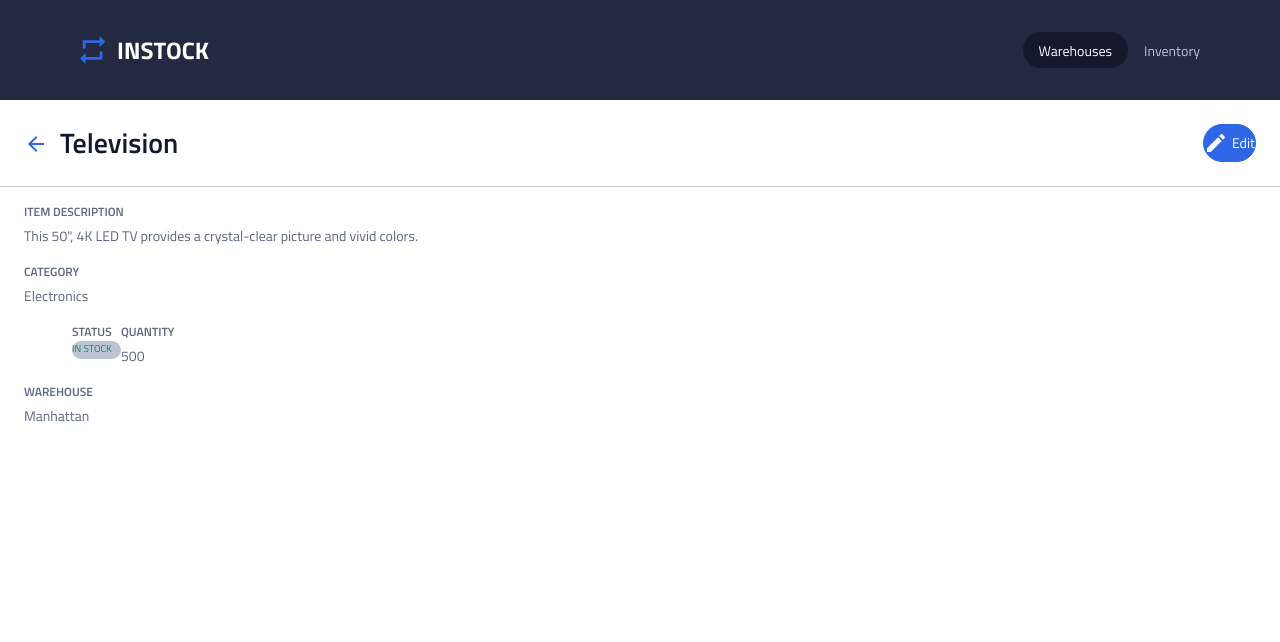
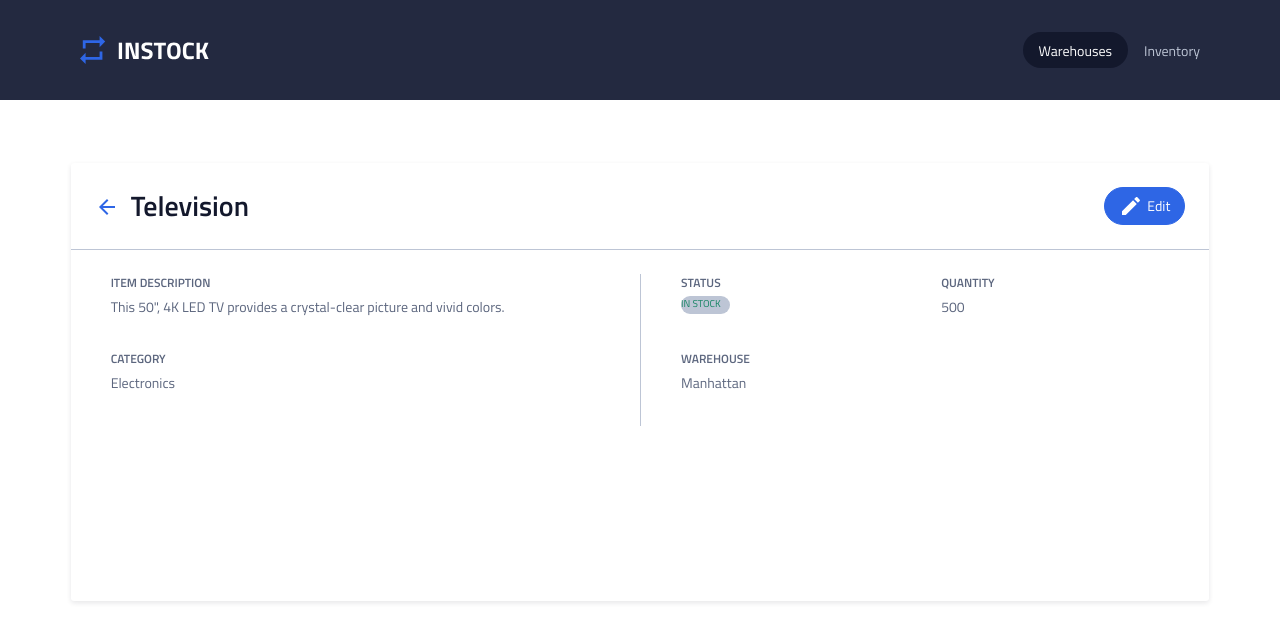
Before and after one commit to vibrentcarey/intstock, a React (Create React App) app in the folder client/: page /inventory-item-details/1 in a window 1280 px wide. Shown: the top 642 px of the page. Built offline with nearby package versions, Linux system fonts and the light colour scheme.

Commit message:
Complete Front-End: Inventory Item Details Component

```diff
--- a/client/src/Button/Button.jsx
+++ b/client/src/Button/Button.jsx
@@ -24,7 +24,7 @@ function Button(props) {
   return (
     <>
       {props.type === "edit" ? (
-        <div className="container" onClick={props.onClick}>
+        <div className="edit-btn-container" onClick={props.onClick}>
           <svg
             width="24"
             height="24"
@@ -37,7 +37,7 @@ function Button(props) {
               fill="#FFF"
             />
           </svg>
-          <span className="container__text">Edit</span>
+          <span className="edit-btn-container__text">Edit</span>
         </div>
       ) : (
         <button type="button" className={btnDesign} onClick={props.onClick}>
--- a/client/src/Button/Button.scss
+++ b/client/src/Button/Button.scss
@@ -105,7 +105,7 @@
   }
 }
 
-.container {
+.edit-btn-container {
   @include flex(center, center, row);
   color: $white;
   background-color: $instock-indigo;
--- a/client/src/components/LabelValue/LabelValue.jsx
+++ b/client/src/components/LabelValue/LabelValue.jsx
@@ -5,12 +5,14 @@ import React from "react";
 
 const LabelValue = (props) => {
   return (
-    <div className="labelvalue-container">
-      <p className="labelvalue-container__label">{props.label}</p>
-      {props.type === "component" ? (
-        <Stock instock={props.value} />
+    <div className="label-value-container">
+      <p className="label-value-container__label">{props.label}</p>
+      {props.type === "stock" ? (
+        <div className="label-value-container__stock">
+          <Stock instock={props.value === "In Stock"} />
+        </div>
       ) : (
-        <p className="labelvalue-container__value">{props.value}</p>
+        <p className="label-value-container__value">{props.value}</p>
       )}
     </div>
   );
--- a/client/src/components/LabelValue/LabelValue.scss
+++ b/client/src/components/LabelValue/LabelValue.scss
@@ -2,8 +2,17 @@
 @use "../../style/partials/typography" as *;
 @use "../../style/partials/mixins" as *;
 
-.labelvalue-container {
+.label-value-container {
   padding-top: 1rem;
+  padding-right: 2rem;
+
+  @include tablet {
+    padding: 0 1.5rem 0 0.5rem;
+  }
+
+  @include desktop {
+    padding: 0 1.5rem 0 1rem;
+  }
 
   &__label {
     @include font-stack-m-h4;
@@ -24,10 +33,16 @@
 
     @include tablet {
       @include font-stack-tab-desc-p2;
+      padding-bottom: 2rem;
     }
 
     @include desktop {
       @include font-stack-tab-desc-p2;
+      padding-bottom: 2rem;
     }
   }
+
+  &__stock {
+    padding-top: 0.25rem;
+  }
 }
--- a/client/src/pages/InventoryItemDetailsPage/InventoryItemDetailsPage.jsx
+++ b/client/src/pages/InventoryItemDetailsPage/InventoryItemDetailsPage.jsx
@@ -1,8 +1,8 @@
 import React from "react";
 import { Redirect } from "react-router";
+import { Link } from "react-router-dom";
 import Button from "../../Button/Button";
 import LabelValue from "../../components/LabelValue/LabelValue";
-//import TopBar from "../../components/TopBar";
 import back from "../../assets/arrow_back-24px.svg";
 import "../InventoryItemDetailsPage/InventoryItemDetailsPage.scss";
 
@@ -17,13 +17,6 @@ const dummyInventoryItem = {
   status: "In Stock",
   quantity: 500
 };
-
-// :inventoryItemId as props
-// if (this.props.match.params.videoId) {
-//   this.getVideoDetails(this.props.match.params.videoId);
-// }
-//import "./VideoUploadPage.scss";
-//import VideoUploadForm from "../../components/VideoUploadForm/VideoUploadForm";
 
 // Inventory Item Details Page
 class InventoryItemDetailsPage extends React.Component {
@@ -40,7 +33,7 @@ class InventoryItemDetailsPage extends React.Component {
 
   render() {
     if (this.state.redirectToHome) {
-      return <Redirect to="/" />;
+      return <Redirect to={`/edit-inventory-item/${this.state.details.id}`} />;
     }
 
     return (
@@ -48,11 +41,14 @@ class InventoryItemDetailsPage extends React.Component {
         <div className="inventory-item-details__top-section">
           <section className="inventory-item-details__heading">
             <div className="inventory-item-details__heading-left">
-              <img
-                src={back}
-                alt="back"
-                className="inventory-item-details__back-image"
-              />
+              <Link to="/inventory">
+                <img
+                  src={back}
+                  alt="back"
+                  className="inventory-item-details__back-image"
+                />
+              </Link>
+
               <h1 className="inventory-item-details__title">Television</h1>
             </div>
             <div className="inventory-item-details__heading-right">
@@ -79,7 +75,7 @@ class InventoryItemDetailsPage extends React.Component {
               <LabelValue
                 label="STATUS"
                 value={this.state.details.status}
-                type="component"
+                type="stock"
               />
               <LabelValue
                 label="QUANTITY"
@@ -95,8 +91,6 @@ class InventoryItemDetailsPage extends React.Component {
       </main>
     );
   }
-
-  // return <VideoUploadForm onSubmit={this.handleSubmit} />;
 }
 
 export default InventoryItemDetailsPage;
--- a/client/src/pages/InventoryItemDetailsPage/InventoryItemDetailsPage.scss
+++ b/client/src/pages/InventoryItemDetailsPage/InventoryItemDetailsPage.scss
@@ -3,6 +3,18 @@
 @use "../../style/partials/mixins" as *;
 
 .inventory-item-details {
+  box-shadow: 0px 2px 5px rgba(19, 24, 44, 0.1);
+  border-radius: 3px;
+  margin: 0 1rem 0 1rem;
+
+  position: absolute;
+  left: 4.27%;
+  right: 4.27%;
+  top: 20.39%;
+  bottom: 24.89%;
+
+  background: $white;
+
   &__top-section {
     border-bottom: 1px solid $cloud;
   }
@@ -20,11 +32,17 @@
     align-items: center;
   }
 
-  //   &__heading-right {
-  //   }
+  &__heading-right {
+    @include tablet {
+      width: 81px;
+    }
+    @include desktop {
+      width: 81px;
+    }
+  }
 
   &__back-image {
-    margin: 2px 12px 0 0;
+    margin: 0.5rem 0.75rem 0 0;
   }
 
   &__title {
@@ -36,26 +54,42 @@
     flex-direction: row;
     justify-content: flex-start;
 
-    &:nth-child(1) {
-      margin-left: 3rem;
+    & > * {
+      flex: 50%;
     }
   }
 
-  //   &__container-left {
-  //     // display: flex;
-  //     // flex-direction: column;
-  //   }
+  &__container-left {
+    @include tablet {
+      flex: 50%;
+    }
+    @include desktop {
+      flex: 50%;
+    }
+  }
 
   &__bottom-section {
     padding: 0 1.5rem 1.5rem 1.5rem;
+
+    @include tablet {
+      display: flex;
+      flex-direction: row;
+      padding-top: 1.5rem;
+    }
+
+    @include desktop {
+    }
   }
 
-  //   &__container-left {
-  //   }
+  &__container-right {
+    @include tablet {
+      border-left: 1px solid $cloud;
+      padding-left: 1.5rem;
+      flex: 50%;
+    }
 
-  //   &__container-right {
-  //   }
-
-  //   &__box {
-  //   }
+    @include desktop {
+      flex: 50%;
+    }
+  }
 }
```
